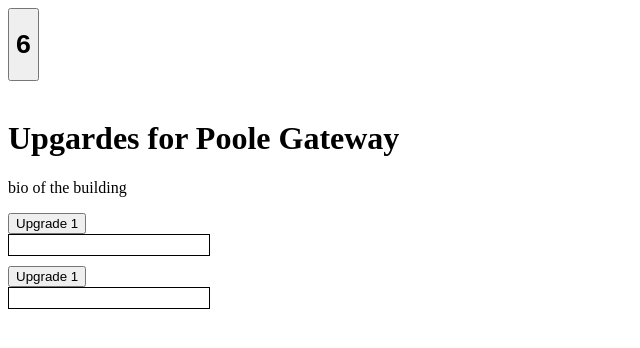
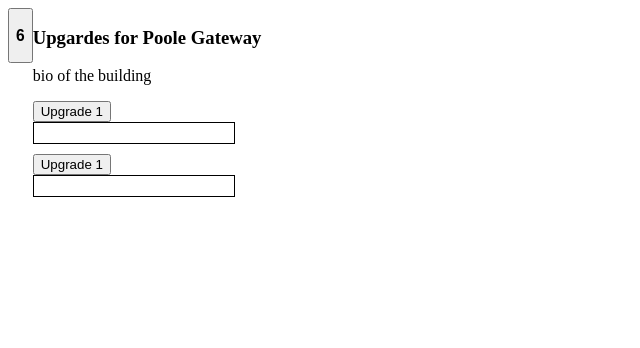
Before and after one commit to B-Turner5/BU-ECOClicker, a Flask app: page / in a window 1280 px wide. Shown: the top 348 px of the page, without its empty margins (0-640 px from the left). Run offline with Flask 3, Linux system fonts and the light colour scheme.

Commit message:
Added Columns

```diff
--- a/static/css/styles.css
+++ b/static/css/styles.css
@@ -10,3 +10,8 @@
     height: 100%;
     background-color: green;
 }
+
+section{
+    display: flex;
+    flex-direction: row;
+}
--- a/templates/index.html
+++ b/templates/index.html
@@ -9,14 +9,23 @@
     </head>
 
     <body>
-        <div class="left">
+        <section>
+            <article>
+
                 <button id="clicker">
                     <h1 id="countContainer">0</h1>
                 </button>
-        </div>
-        <div class="center">
+
+            </article>
+
+            <article>
+
                 <img href="{{ url_for('static', filename='assets/Campus.png')}}">
-        </div>
+
+            </article>
+
+            <article>
+
                 <div id="Poole GateWay">
                     <h1>Upgardes for Poole Gateway</h1>
                     <p>bio of the building</p>
@@ -31,8 +40,10 @@
                         <div class="progress-bar">
                             <div id="progress2" class="progress"></div>
                         </div>
+                </div>
 
-        </div>
+            </article>
+        </section>
     </body>
 
     <script src="{{ url_for('static', filename='script/index.js')}}"></script>
```
Lines whose indentation alone changed are shown as unchanged.
